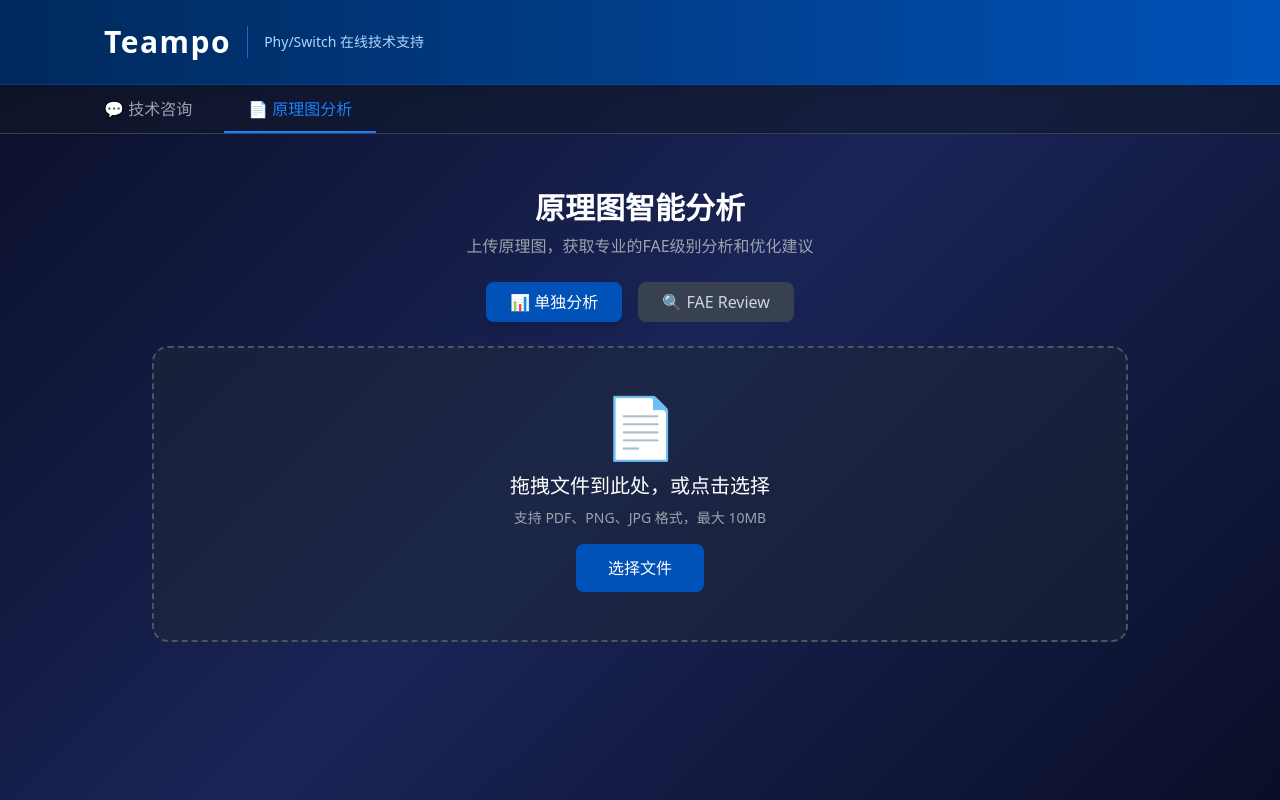
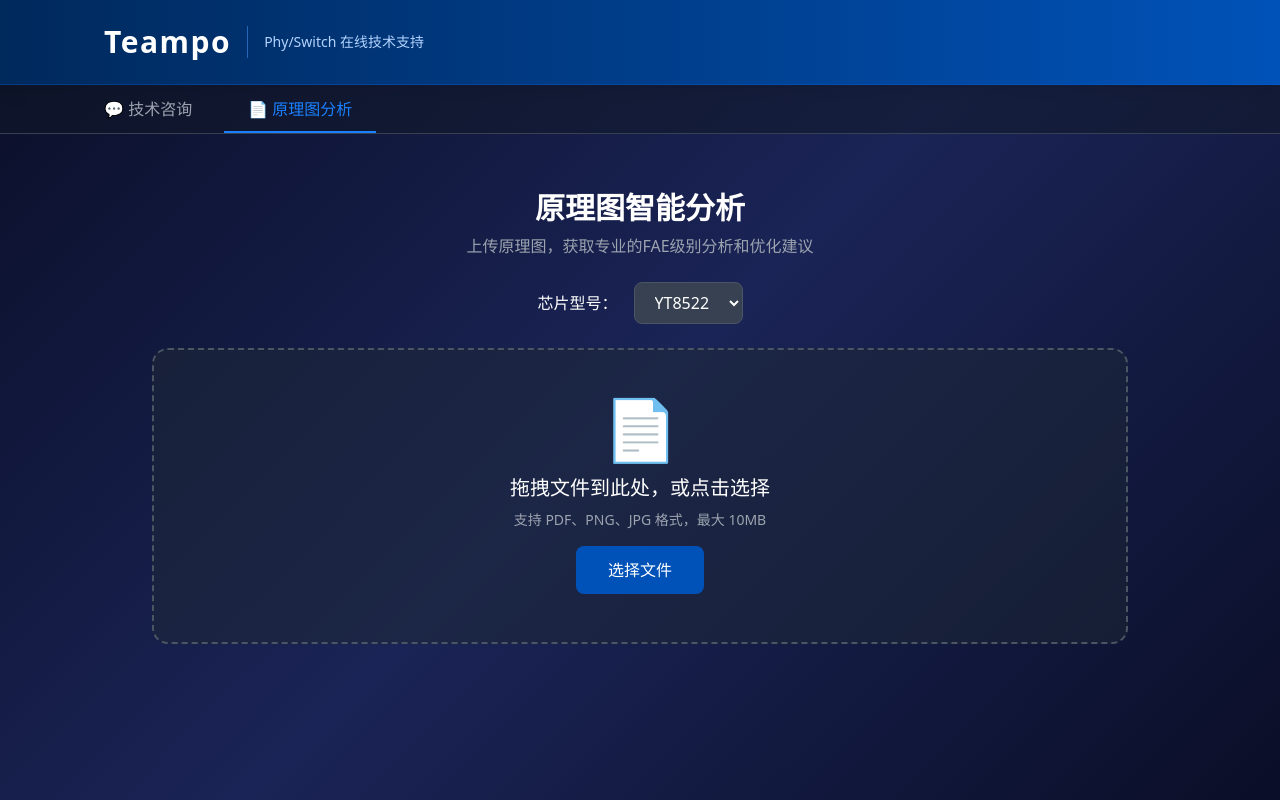
Before and after one commit to zhouchong-2025/phy-switch-FAE-online-support, a Next.js app: page / in a window 1280 px wide. Both pictures are taken after a click on the button "📄 原理图分析". Built offline with nearby package versions, Linux system fonts and the light colour scheme.

Commit message:
Simplify UI: remove standalone analysis, keep only FAE Review for YT8522/YT8512

```diff
--- a/app/api/compare-schematic/route.ts
+++ b/app/api/compare-schematic/route.ts
@@ -35,6 +35,15 @@ export async function POST(request: NextRequest) {
       )
     }
 
+    // 验证支持的芯片型号
+    const supportedChips = ['YT8522', 'YT8512']
+    if (!supportedChips.includes(chipModel)) {
+      return NextResponse.json(
+        { error: `暂不支持 ${chipModel}，当前支持的型号：${supportedChips.join(', ')}` },
+        { status: 400 }
+      )
+    }
+
     // 验证文件类型
     const validTypes = ['application/pdf', 'image/png', 'image/jpeg', 'image/jpg']
     if (!validTypes.includes(customerFile.type)) {
@@ -48,16 +57,25 @@ export async function POST(request: NextRequest) {
       `FAE Review: ${chipModel}, 客户文件: ${customerFile.name}`
     )
 
-    // Step 1: 加载参考设计
-    const referencePDFPath = path.join(
-      process.cwd(),
-      'Database',
-      `${chipModel}_REF_Schematic.pdf`
-    )
+    // Step 1: 加载参考设计（支持不同命名格式）
+    const referenceFileNames = [
+      `${chipModel}_REF_Schematic.pdf`,      // YT8522 格式
+      `${chipModel}_reference_design.pdf`,   // YT8512 格式
+    ]
 
-    if (!fs.existsSync(referencePDFPath)) {
+    let referencePDFPath = ''
+    for (const fileName of referenceFileNames) {
+      const testPath = path.join(process.cwd(), 'Database', fileName)
+      if (fs.existsSync(testPath)) {
+        referencePDFPath = testPath
+        console.log(`找到参考设计: ${fileName}`)
+        break
+      }
+    }
+
+    if (!referencePDFPath) {
       return NextResponse.json(
-        { error: `未找到${chipModel}的参考设计文件` },
+        { error: `未找到${chipModel}的参考设计文件，请联系管理员` },
         { status: 404 }
       )
     }
--- a/components/SchematicUploader.tsx
+++ b/components/SchematicUploader.tsx
@@ -1,20 +1,11 @@
 /**
  * 原理图上传器组件
- * 支持拖拽上传、预览、分析和FAE review
+ * FAE Review 功能：对比客户设计与官方参考设计
  */
 
 'use client'
 
 import { useState, useRef, DragEvent } from 'react'
-
-interface AnalysisResult {
-  analysis?: string
-  chipModel?: string
-  duration?: number
-  method?: 'text' | 'vlm'
-  fileName?: string
-  fileSize?: number
-}
 
 interface ReviewResult {
   review?: string
@@ -34,12 +25,8 @@ export default function SchematicUploader() {
   const [selectedFile, setSelectedFile] = useState<File | null>(null)
   const [previewUrl, setPreviewUrl] = useState<string | null>(null)
   const [isAnalyzing, setIsAnalyzing] = useState(false)
-  const [analysisResult, setAnalysisResult] = useState<AnalysisResult | null>(
-    null
-  )
   const [reviewResult, setReviewResult] = useState<ReviewResult | null>(null)
   const [error, setError] = useState<string | null>(null)
-  const [mode, setMode] = useState<'analyze' | 'review'>('analyze')
   const [chipModel, setChipModel] = useState('YT8522')
   const fileInputRef = useRef<HTMLInputElement>(null)
 
@@ -94,7 +81,6 @@ export default function SchematicUploader() {
 
     setError(null)
     setSelectedFile(file)
-    setAnalysisResult(null)
     setReviewResult(null)
 
     // 生成预览
@@ -106,43 +92,6 @@ export default function SchematicUploader() {
       reader.readAsDataURL(file)
     } else {
       setPreviewUrl(null)
-    }
-  }
-
-  const handleAnalyze = async () => {
-    if (!selectedFile) return
-
-    setIsAnalyzing(true)
-    setError(null)
-    setAnalysisResult(null)
-
-    try {
-      const formData = new FormData()
-      formData.append('schematic', selectedFile)
-
-      const response = await fetch('/api/analyze-schematic', {
-        method: 'POST',
-        body: formData,
-      })
-
-      // 检查响应Content-Type，防止解析HTML错误页
-      const contentType = response.headers.get('content-type')
-      if (!contentType || !contentType.includes('application/json')) {
-        const text = await response.text()
-        throw new Error(`服务器返回非JSON响应 (${response.status}): ${text.substring(0, 200)}`)
-      }
-
-      const data = await response.json()
-
-      if (!response.ok) {
-        throw new Error(data.error || '分析失败')
-      }
-
-      setAnalysisResult(data)
-    } catch (err: any) {
-      setError(err.message || '分析失败')
-    } finally {
-      setIsAnalyzing(false)
     }
   }
 
@@ -187,7 +136,6 @@ export default function SchematicUploader() {
   const handleReset = () => {
     setSelectedFile(null)
     setPreviewUrl(null)
-    setAnalysisResult(null)
     setReviewResult(null)
     setError(null)
     if (fileInputRef.current) {
@@ -207,32 +155,7 @@ export default function SchematicUploader() {
         </p>
       </div>
 
-      {/* 模式切换 */}
-      <div className="flex justify-center gap-4">
-        <button
-          onClick={() => setMode('analyze')}
-          className={`px-6 py-2 rounded-lg font-medium transition-all ${
-            mode === 'analyze'
-              ? 'bg-primary-600 text-white shadow-lg'
-              : 'bg-gray-700 text-gray-300 hover:bg-gray-600'
-          }`}
-        >
-          📊 单独分析
-        </button>
-        <button
-          onClick={() => setMode('review')}
-          className={`px-6 py-2 rounded-lg font-medium transition-all ${
-            mode === 'review'
-              ? 'bg-primary-600 text-white shadow-lg'
-              : 'bg-gray-700 text-gray-300 hover:bg-gray-600'
-          }`}
-        >
-          🔍 FAE Review
-        </button>
-      </div>
-
-      {/* 芯片型号选择（仅Review模式） */}
-      {mode === 'review' && (
+      {/* 芯片型号选择 */}
       <div className="flex items-center justify-center gap-4">
         <label className="text-white font-medium">芯片型号：</label>
         <select
@@ -241,11 +164,9 @@ export default function SchematicUploader() {
           className="px-4 py-2 rounded-lg bg-gray-700 text-white border border-gray-600 focus:border-primary-500 focus:outline-none"
         >
           <option value="YT8522">YT8522</option>
-            <option value="YT8531">YT8531</option>
-            <option value="YT8521">YT8521</option>
+          <option value="YT8512">YT8512</option>
         </select>
       </div>
-      )}
 
       {/* 上传区域 */}
       <div
@@ -313,15 +234,6 @@ export default function SchematicUploader() {
 
             {/* 操作按钮 */}
             <div className="flex gap-4 justify-center">
-              {mode === 'analyze' ? (
-                <button
-                  onClick={handleAnalyze}
-                  disabled={isAnalyzing}
-                  className="px-8 py-3 bg-primary-600 hover:bg-primary-700 disabled:bg-gray-600 text-white rounded-lg font-medium transition-colors"
-                >
-                  {isAnalyzing ? '分析中...' : '开始分析'}
-                </button>
-              ) : (
               <button
                 onClick={handleReview}
                 disabled={isAnalyzing}
@@ -329,7 +241,6 @@ export default function SchematicUploader() {
               >
                 {isAnalyzing ? 'Review中...' : '开始Review'}
               </button>
-              )}
               <button
                 onClick={handleReset}
                 disabled={isAnalyzing}
@@ -347,12 +258,10 @@ export default function SchematicUploader() {
         <div className="bg-gray-800 rounded-lg p-6 text-center">
           <div className="animate-spin text-5xl mb-4">⚙️</div>
           <p className="text-white font-medium mb-2">
-            {mode === 'analyze' ? '正在分析原理图...' : '正在生成FAE Review...'}
+            正在生成FAE Review...
           </p>
           <p className="text-gray-400 text-sm">
-            {mode === 'analyze'
-              ? '使用VLM深度识别中，预计需要1-2分钟'
-              : '对比参考设计并生成专业建议，预计需要3-5分钟'}
+            对比参考设计并生成专业建议，预计需要3-5分钟
           </p>
         </div>
       )}
@@ -364,33 +273,8 @@ export default function SchematicUploader() {
         </div>
       )}
 
-      {/* 分析结果 */}
-      {analysisResult && mode === 'analyze' && (
-        <div className="bg-gray-800 rounded-lg p-6 space-y-4">
-          <div className="flex items-center justify-between border-b border-gray-700 pb-4">
-            <h3 className="text-2xl font-bold text-white">分析结果</h3>
-            <div className="flex gap-4 text-sm text-gray-400">
-              <span>
-                方式：{analysisResult.method === 'vlm' ? '🔍 VLM视觉' : '📝 文本'}
-              </span>
-              <span>耗时：{((analysisResult.duration || 0) / 1000).toFixed(1)}秒</span>
-              {analysisResult.chipModel && (
-                <span className="text-primary-400 font-medium">
-                  芯片：{analysisResult.chipModel}
-                </span>
-              )}
-            </div>
-          </div>
-          <div className="prose prose-invert max-w-none">
-            <pre className="whitespace-pre-wrap text-gray-300 bg-gray-900 p-4 rounded-lg overflow-x-auto">
-              {analysisResult.analysis}
-            </pre>
-          </div>
-        </div>
-      )}
-
       {/* Review结果 */}
-      {reviewResult && mode === 'review' && (
+      {reviewResult && (
         <div className="space-y-6">
           {/* Review报告 */}
           <div className="bg-gray-800 rounded-lg p-6 space-y-4">
```
Lines whose indentation alone changed are shown as unchanged.
